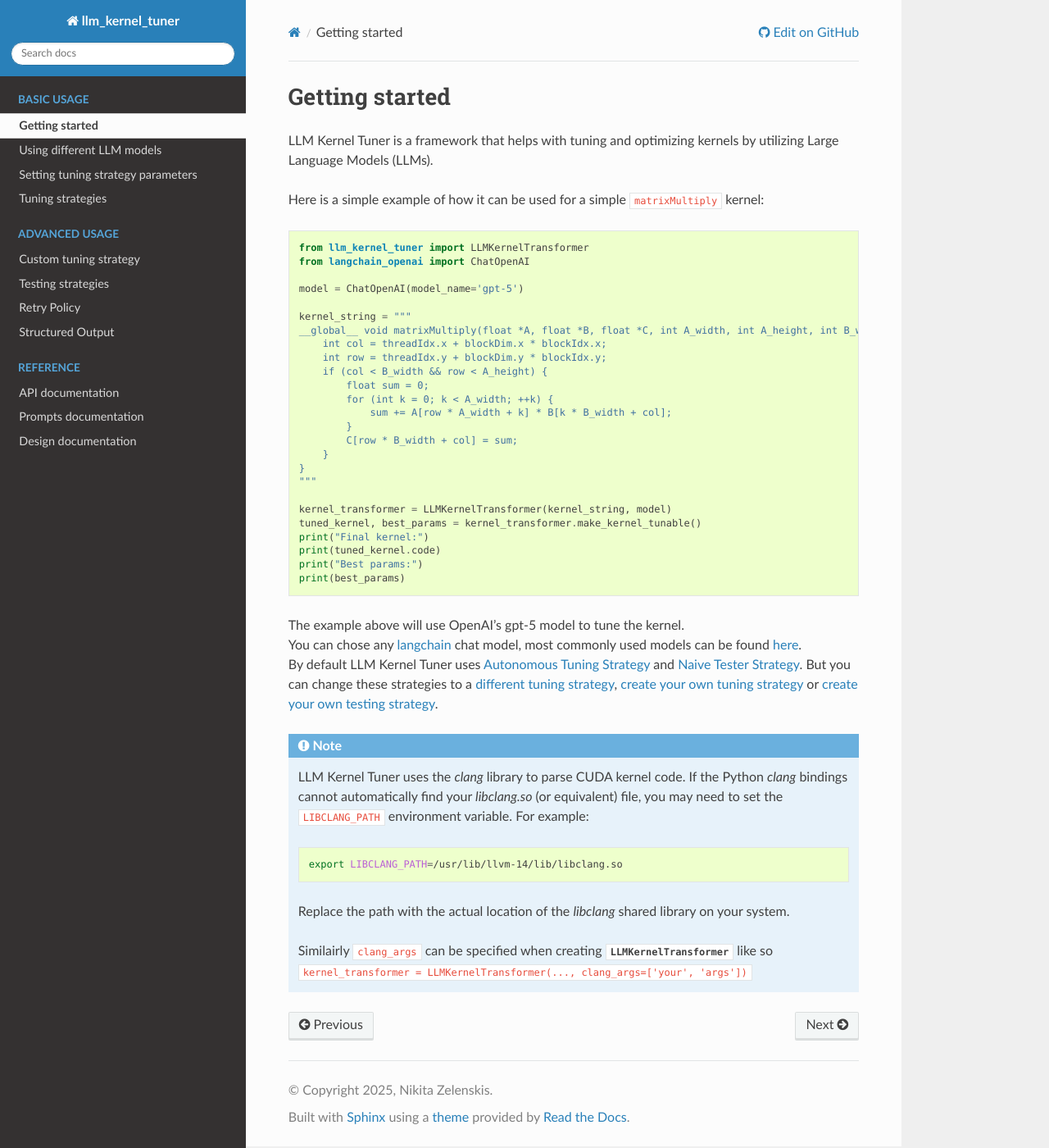
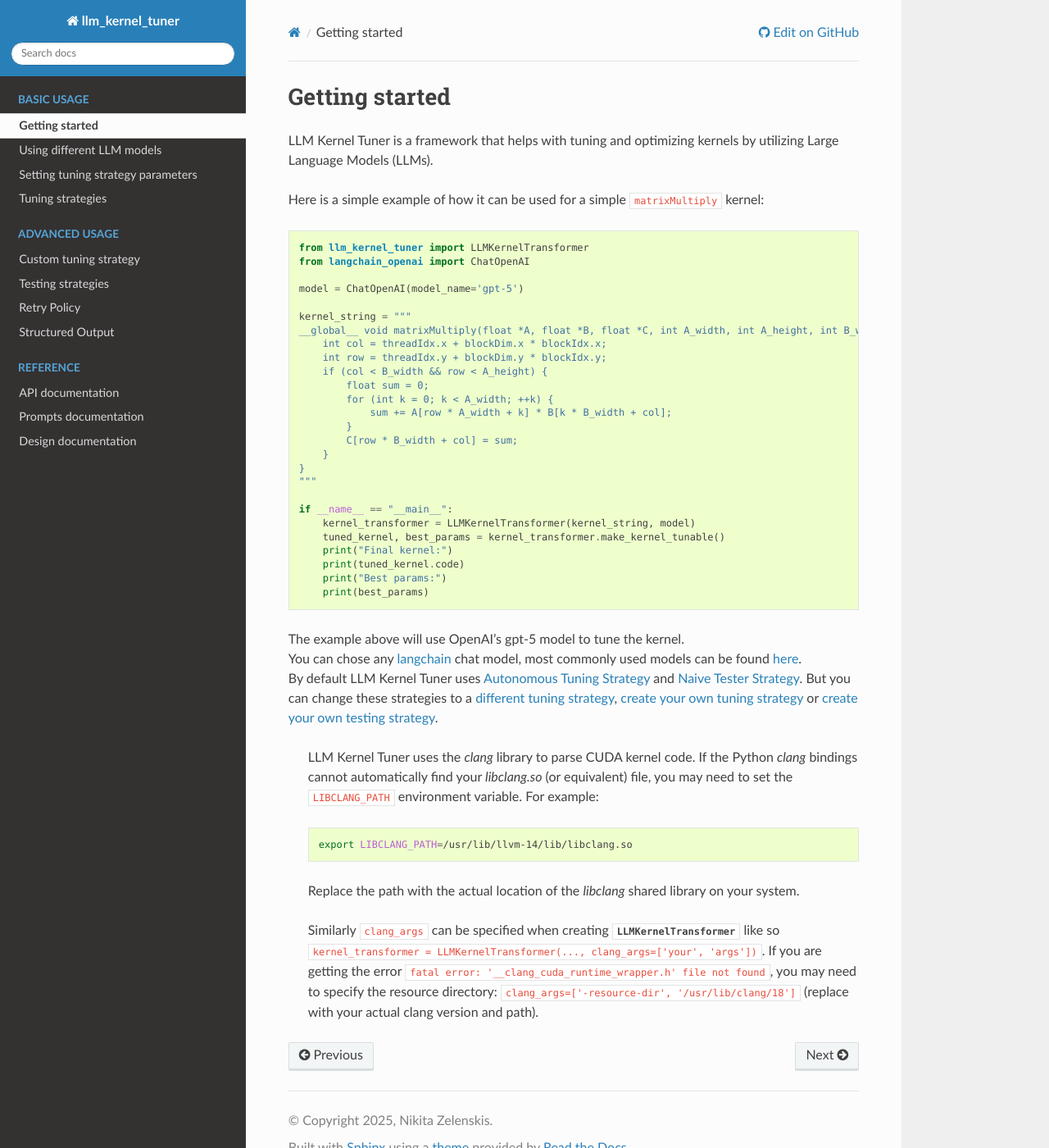
Before and after one commit to NikitaZelenskis/LLM-Kernel-Tuner, a Sphinx documentation site: the page built from docs/getting_started.rst, in a window 1280 px wide and 1400 px high. Shown: the whole window at 82% size. Built offline with Sphinx 7.4.7 and the Read the Docs theme 3.1.0, drawn with Linux system fonts in a browser that asks for light colours.

Commit message:
refine example

```diff
--- a/docs/getting_started.rst
+++ b/docs/getting_started.rst
@@ -26,19 +26,19 @@ Here is a simple example of how it can be used for a simple ``matrixMultiply`` k
     }
     """
 
-    kernel_transformer = LLMKernelTransformer(kernel_string, model)
-    tuned_kernel, best_params = kernel_transformer.make_kernel_tunable()
-    print("Final kernel:")
-    print(tuned_kernel.code)
-    print("Best params:")
-    print(best_params)
+    if __name__ == "__main__":
+        kernel_transformer = LLMKernelTransformer(kernel_string, model)
+        tuned_kernel, best_params = kernel_transformer.make_kernel_tunable()
+        print("Final kernel:")
+        print(tuned_kernel.code)
+        print("Best params:")
+        print(best_params)
 
 
 | The example above will use OpenAI's gpt-5 model to tune the kernel.
 | You can chose any `langchain <https://python.langchain.com/docs/introduction/>`_ chat model, most commonly used models can be found `here <https://python.langchain.com/docs/integrations/chat/>`_.
 | By default LLM Kernel Tuner uses :ref:`Autonomous Tuning Strategy <autonomous_tuning_strategy>` and :ref:`Naive Tester Strategy <naive_testing_strategy>`. But you can change these strategies to a :ref:`different tuning strategy <Tuning strategies>`, :ref:`create your own tuning strategy<custom_tuning_strategy>` or :ref:`create your own testing strategy <naive_testing_strategy>`.
 
-.. note::
    LLM Kernel Tuner uses the `clang` library to parse CUDA kernel code. If the Python `clang` bindings cannot automatically find your `libclang.so` (or equivalent) file, you may need to set the ``LIBCLANG_PATH`` environment variable. For example:
 
    .. code-block:: bash
@@ -47,4 +47,4 @@ Here is a simple example of how it can be used for a simple ``matrixMultiply`` k
 
    Replace the path with the actual location of the `libclang` shared library on your system.
 
-   Similairly ``clang_args`` can be specified when creating :class:`LLMKernelTransformer <llm_kernel_tuner.LLMKernelTransformer>` like so ``kernel_transformer = LLMKernelTransformer(..., clang_args=['your', 'args'])``
+   Similarly ``clang_args`` can be specified when creating :class:`LLMKernelTransformer <llm_kernel_tuner.LLMKernelTransformer>` like so ``kernel_transformer = LLMKernelTransformer(..., clang_args=['your', 'args'])``. If you are getting the error ``fatal error: '__clang_cuda_runtime_wrapper.h' file not found``, you may need to specify the resource directory: ``clang_args=['-resource-dir', '/usr/lib/clang/18']`` (replace with your actual clang version and path).
```
Also changed, not shown: 1 other file.
